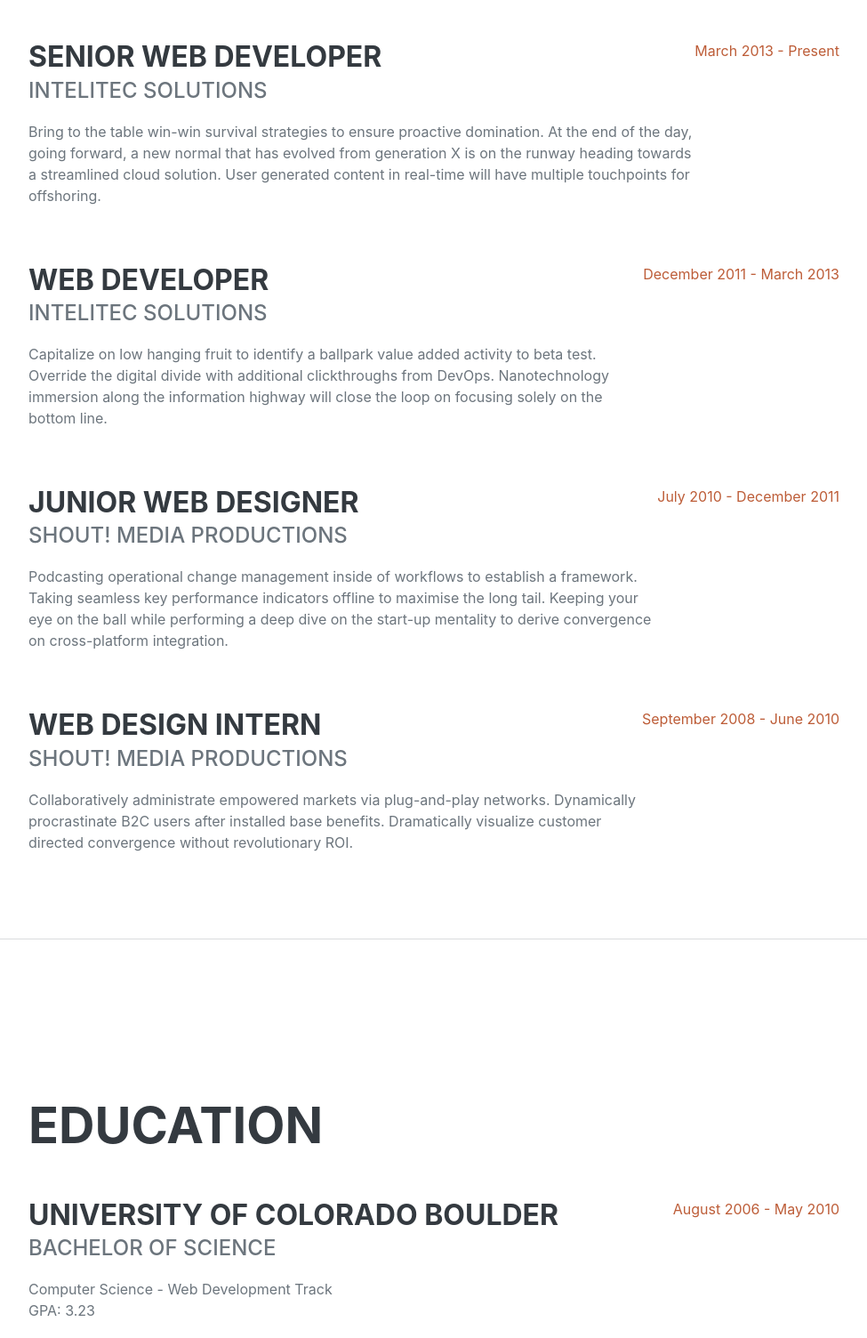
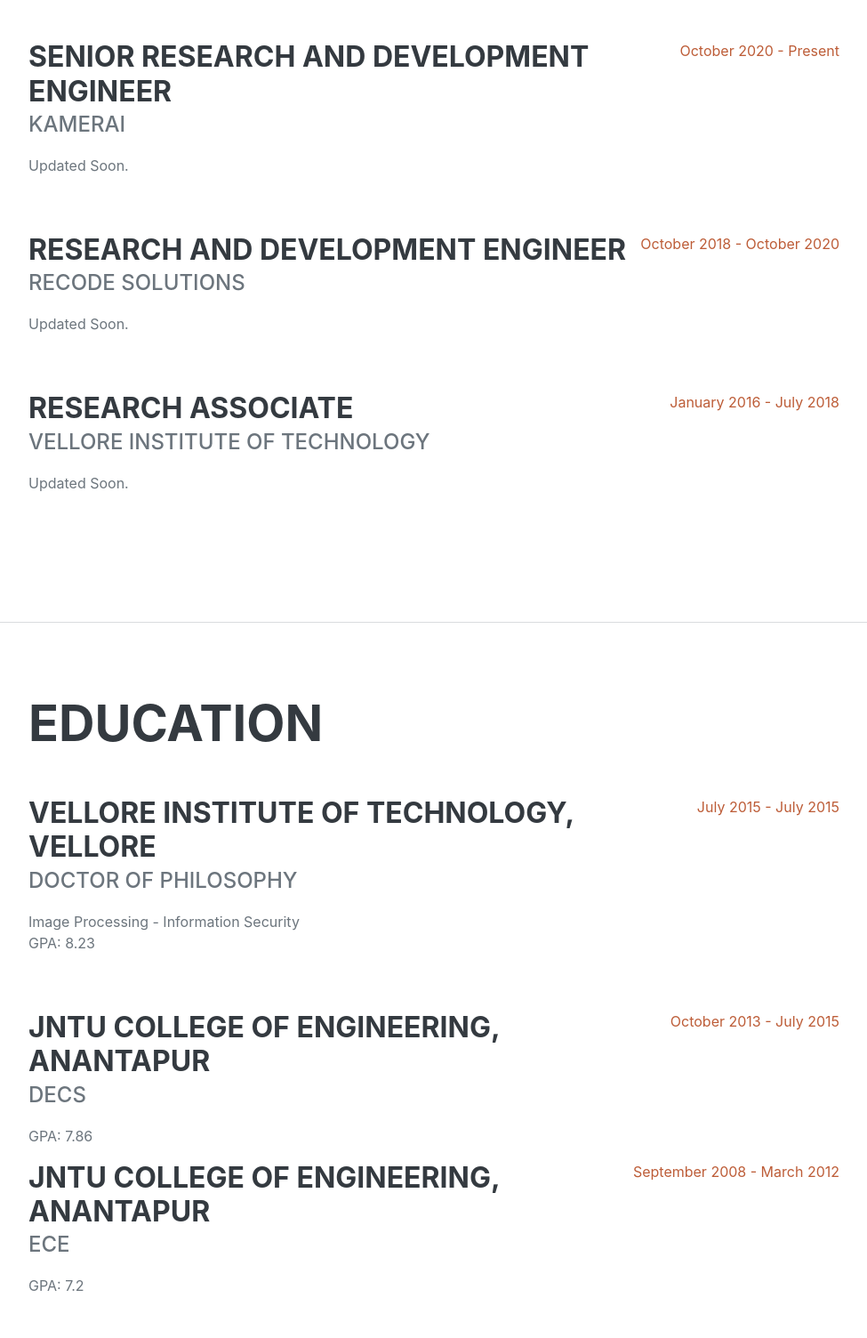
Before and after one commit to AhmadShaik/shaikahmad.github.io, a plain HTML site: page index.html in a window 1280 px wide. Shown: the part 951-2455 px from the top of the page at 89% size, without its empty margins (288-1263 px from the left). Drawn offline with nearby package versions, Linux system fonts and the light colour scheme; a web font is replaced by a local one.

Commit message:
second commit

```diff
--- a/index.html
+++ b/index.html
@@ -19,7 +19,7 @@
         <!-- Navigation-->
         <nav class="navbar navbar-expand-lg navbar-dark bg-primary fixed-top" id="sideNav">
             <a class="navbar-brand js-scroll-trigger" href="#page-top">
-                <span class="d-block d-lg-none">Shaik Ahmad</span>
+                <span class="d-block d-lg-none">Dr. Shaik Ahmad PhD</span>
                 <span class="d-none d-lg-block"><img class="img-fluid img-profile rounded-circle mx-auto mb-2" src="assets/img/profile.jpg" alt="..." /></span>
             </a>
             <button class="navbar-toggler" type="button" data-bs-toggle="collapse" data-bs-target="#navbarResponsive" aria-controls="navbarResponsive" aria-expanded="false" aria-label="Toggle navigation"><span class="navbar-toggler-icon"></span></button>
@@ -40,8 +40,8 @@
             <section class="resume-section" id="about">
                 <div class="resume-section-content">
                     <h1 class="mb-0">
-                        Shaik
-                        <span class="text-primary">Ahmad</span>
+                        Dr. Shaik
+                        <span class="text-primary">Ahmad PhD</span>
                     </h1>
                     <div class="subheading mb-5">
                         Sholingnallur · Chennai , India 500096 · (+91) 90005-98839 ·
@@ -63,35 +63,27 @@
                     <h2 class="mb-5">Experience</h2>
                     <div class="d-flex flex-column flex-md-row justify-content-between mb-5">
                         <div class="flex-grow-1">
-                            <h3 class="mb-0">Senior Web Developer</h3>
-                            <div class="subheading mb-3">Intelitec Solutions</div>
-                            <p>Bring to the table win-win survival strategies to ensure proactive domination. At the end of the day, going forward, a new normal that has evolved from generation X is on the runway heading towards a streamlined cloud solution. User generated content in real-time will have multiple touchpoints for offshoring.</p>
+                            <h3 class="mb-0">Senior Research and Development Engineer </h3>
+                            <div class="subheading mb-3">KamerAI </div>
+                            <p>Updated Soon.</p>
                         </div>
-                        <div class="flex-shrink-0"><span class="text-primary">March 2013 - Present</span></div>
+                        <div class="flex-shrink-0"><span class="text-primary">October 2020 - Present</span></div>
                     </div>
                     <div class="d-flex flex-column flex-md-row justify-content-between mb-5">
                         <div class="flex-grow-1">
-                            <h3 class="mb-0">Web Developer</h3>
-                            <div class="subheading mb-3">Intelitec Solutions</div>
-                            <p>Capitalize on low hanging fruit to identify a ballpark value added activity to beta test. Override the digital divide with additional clickthroughs from DevOps. Nanotechnology immersion along the information highway will close the loop on focusing solely on the bottom line.</p>
+                            <h3 class="mb-0">Research and Development Engineer</h3>
+                            <div class="subheading mb-3">Recode Solutions</div>
+                            <p>Updated Soon.</p>
                         </div>
-                        <div class="flex-shrink-0"><span class="text-primary">December 2011 - March 2013</span></div>
+                        <div class="flex-shrink-0"><span class="text-primary">October 2018 - October 2020</span></div>
                     </div>
                     <div class="d-flex flex-column flex-md-row justify-content-between mb-5">
                         <div class="flex-grow-1">
-                            <h3 class="mb-0">Junior Web Designer</h3>
-                            <div class="subheading mb-3">Shout! Media Productions</div>
-                            <p>Podcasting operational change management inside of workflows to establish a framework. Taking seamless key performance indicators offline to maximise the long tail. Keeping your eye on the ball while performing a deep dive on the start-up mentality to derive convergence on cross-platform integration.</p>
+                            <h3 class="mb-0">Research Associate </h3>
+                            <div class="subheading mb-3">Vellore Institute of Technology</div>
+                            <p>Updated Soon.</p>
                         </div>
-                        <div class="flex-shrink-0"><span class="text-primary">July 2010 - December 2011</span></div>
-                    </div>
-                    <div class="d-flex flex-column flex-md-row justify-content-between">
-                        <div class="flex-grow-1">
-                            <h3 class="mb-0">Web Design Intern</h3>
-                            <div class="subheading mb-3">Shout! Media Productions</div>
-                            <p>Collaboratively administrate empowered markets via plug-and-play networks. Dynamically procrastinate B2C users after installed base benefits. Dramatically visualize customer directed convergence without revolutionary ROI.</p>
-                        </div>
-                        <div class="flex-shrink-0"><span class="text-primary">September 2008 - June 2010</span></div>
+                        <div class="flex-shrink-0"><span class="text-primary">January 2016 - July 2018</span></div>
                     </div>
                 </div>
             </section>
@@ -102,20 +94,28 @@
                     <h2 class="mb-5">Education</h2>
                     <div class="d-flex flex-column flex-md-row justify-content-between mb-5">
                         <div class="flex-grow-1">
-                            <h3 class="mb-0">University of Colorado Boulder</h3>
-                            <div class="subheading mb-3">Bachelor of Science</div>
-                            <div>Computer Science - Web Development Track</div>
-                            <p>GPA: 3.23</p>
+                            <h3 class="mb-0">Vellore Institute of Technology, Vellore</h3>
+                            <div class="subheading mb-3">Doctor of Philosophy</div>
+                            <div>Image Processing - Information Security</div>
+                            <p>GPA: 8.23</p>
                         </div>
-                        <div class="flex-shrink-0"><span class="text-primary">August 2006 - May 2010</span></div>
+                        <div class="flex-shrink-0"><span class="text-primary">July 2015 - July 2015</span></div>
                     </div>
                     <div class="d-flex flex-column flex-md-row justify-content-between">
                         <div class="flex-grow-1">
-                            <h3 class="mb-0">James Buchanan High School</h3>
-                            <div class="subheading mb-3">Technology Magnet Program</div>
-                            <p>GPA: 3.56</p>
+                            <h3 class="mb-0">JNTU College of Engineering, Anantapur</h3>
+                            <div class="subheading mb-3">DECS</div>
+                            <p>GPA: 7.86</p>
                         </div>
-                        <div class="flex-shrink-0"><span class="text-primary">August 2002 - May 2006</span></div>
+                        <div class="flex-shrink-0"><span class="text-primary">October 2013 - July 2015</span></div>
+                    </div>
+                    <div class="d-flex flex-column flex-md-row justify-content-between">
+                        <div class="flex-grow-1">
+                            <h3 class="mb-0">JNTU College of Engineering, Anantapur</h3>
+                            <div class="subheading mb-3">ECE</div>
+                            <p>GPA: 7.2</p>
+                        </div>
+                        <div class="flex-shrink-0"><span class="text-primary">September 2008 - March 2012</span></div>
                     </div>
                 </div>
             </section>
@@ -143,7 +143,7 @@
                     <ul class="fa-ul mb-0">
                         <li>
                             <span class="fa-li"><i class="fas fa-check"></i></span>
-                            Mobile-First, Responsive Design
+                            Deep Learning, Training
                         </li>
                         <li>
                             <span class="fa-li"><i class="fas fa-check"></i></span>
@@ -165,8 +165,8 @@
             <section class="resume-section" id="interests">
                 <div class="resume-section-content">
                     <h2 class="mb-5">Interests</h2>
-                    <p>Apart from being a web developer, I enjoy most of my time being outdoors. In the winter, I am an avid skier and novice ice climber. During the warmer months here in Colorado, I enjoy mountain biking, free climbing, and kayaking.</p>
-                    <p class="mb-0">When forced indoors, I follow a number of sci-fi and fantasy genre movies and television shows, I am an aspiring chef, and I spend a large amount of my free time exploring the latest technology advancements in the front-end web development world.</p>
+                    <p> Reading Books</p>
+                    <p class="mb-0">Writing</p>
                 </div>
             </section>
             <hr class="m-0" />
@@ -177,41 +177,29 @@
                     <ul class="fa-ul mb-0">
                         <li>
                             <span class="fa-li"><i class="fas fa-trophy text-warning"></i></span>
-                            Google Analytics Certified Developer
+                            Splot Light Award 2020, Recode
                         </li>
                         <li>
                             <span class="fa-li"><i class="fas fa-trophy text-warning"></i></span>
-                            Mobile Web Specialist - Google Certification
+                            Badminton Single's Winner 2020, Recode
                         </li>
                         <li>
                             <span class="fa-li"><i class="fas fa-trophy text-warning"></i></span>
                             1
                             <sup>st</sup>
-                            Place - University of Colorado Boulder - Emerging Tech Competition 2009
+                            Badminton Doubles Winner 2020, Recode
                         </li>
                         <li>
                             <span class="fa-li"><i class="fas fa-trophy text-warning"></i></span>
                             1
                             <sup>st</sup>
-                            Place - University of Colorado Boulder - Adobe Creative Jam 2008 (UI Design Category)
+                            Best Researcher Award 2017- VIT
                         </li>
                         <li>
                             <span class="fa-li"><i class="fas fa-trophy text-warning"></i></span>
                             2
                             <sup>nd</sup>
-                            Place - University of Colorado Boulder - Emerging Tech Competition 2008
-                        </li>
-                        <li>
-                            <span class="fa-li"><i class="fas fa-trophy text-warning"></i></span>
-                            1
-                            <sup>st</sup>
-                            Place - James Buchanan High School - Hackathon 2006
-                        </li>
-                        <li>
-                            <span class="fa-li"><i class="fas fa-trophy text-warning"></i></span>
-                            3
-                            <sup>rd</sup>
-                            Place - James Buchanan High School - Hackathon 2005
+                            Best Researcher Award 2016- VIT
                         </li>
                     </ul>
                 </div>
```
